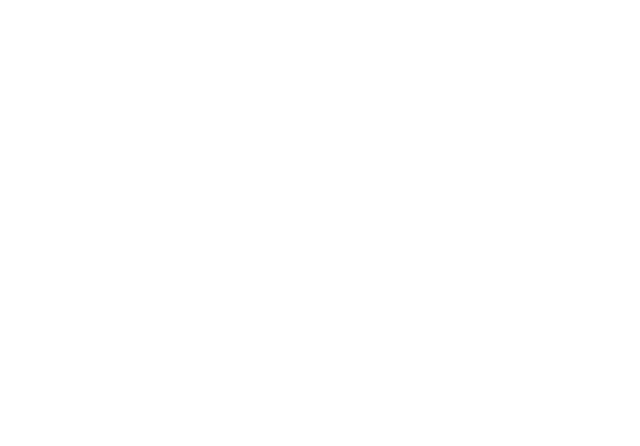
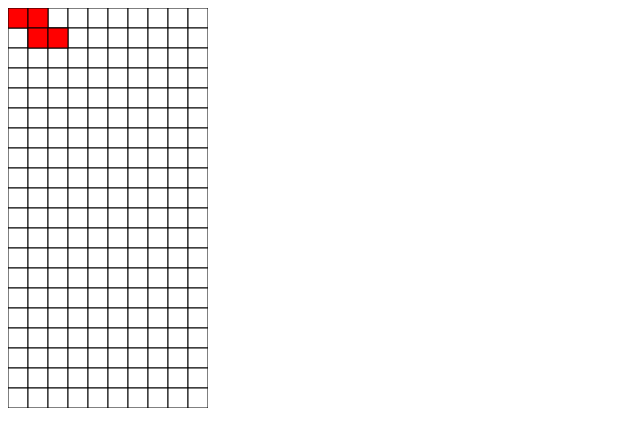
Before and after one commit to mehmetalicakir/Tetris-game-js, a plain HTML site: page index.html in a window 1280 px wide. Shown: the whole page, without its empty margins (0-640 px from the left). Drawn offline with Linux system fonts and the light colour scheme.

Commit message:
added board and pieces

```diff
--- a/index.html
+++ b/index.html
@@ -10,8 +10,8 @@
     <canvas id="tetris" width="200" height="400"></canvas>
 
 
+    <script src="tetrominoes.js"></script>
+    <script src="tetris.js"></script>
 
-    <script src="tetris.js"></script>
-    <script src="tetrominoes.js"></script>
 </body>
 </html>
--- a/tetris.js
+++ b/tetris.js
@@ -8,10 +8,78 @@ const VACANT = "WHITE"; // Color of an empty square
 
 //Draw a square
 
-function draw() {
-ctx.fillStyle = "red";
-ctx.fillRect(0,0,50,50);
+function drawSquare(x,y,color) {
+    ctx.fillStyle = color;
+    ctx.fillRect(x*SQ,y*SQ,SQ,SQ);
 
-ctx.strokeStyle = "BLACK";
-ctx.strokeReck(0,0,50,50);
+    ctx.strokeStyle = "BLACK";
+    ctx.strokeRect(x*SQ,y*SQ,SQ,SQ);
 }
+
+// Create the board
+
+let board = [];
+for (let r = 0; r < ROW; r++) {
+    board[r] = [];
+    for (let c = 0; c < COL; c++) {
+        board[r][c] = VACANT;
+
+    }
+
+}
+
+// Draw the board
+function drawBoard() {
+    for (let r = 0; r < ROW; r++) {
+        for (let c = 0; c < COL; c++) {
+            drawSquare(c,r,board[r][c]);
+        }
+
+    }
+
+}
+drawBoard();
+
+const PIECES = [
+    [Z,"red"],
+    [S,"green"],
+    [T,"yellow"],
+    [O,"blue"],
+    [L,"Purple"],
+    [I,"cyan"],
+    [J,"orange"]
+];
+
+// Initiate a piece
+
+let p = new Piece(PIECES[0][0],PIECES[0][1]);
+
+
+// The Object Piece
+
+function Piece(tetromino,color) {
+    this.tetromino = tetromino;
+    this.color = color;
+
+    this.tetrominoN = 0;
+    this.activeTetromino = this.tetromino[this.tetrominoN];
+
+    // Control the pieces
+    this.x = 0;
+    this.y = 0;
+}
+
+// Draw a piece to the board
+
+Piece.prototype.draw = function() {
+    for (let r = 0; r < this.activeTetromino.length; r++) {
+        for (let c = 0; c < this.activeTetromino.length; c++) {
+            // Draw only occupied squares
+            if(this.activeTetromino[r][c]) {
+                drawSquare(this.x+c,this.y+r,this.color);
+            }
+        }
+
+    }
+}
+p.draw();
```
